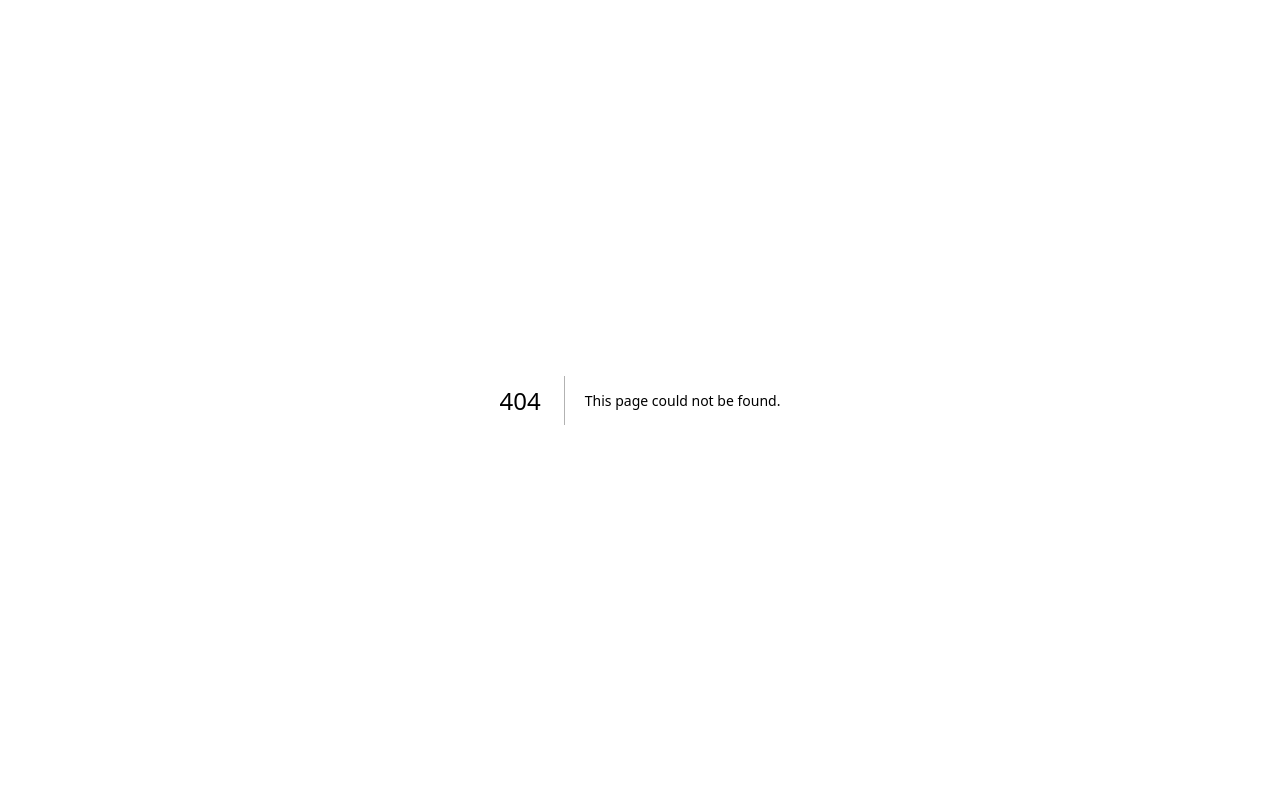
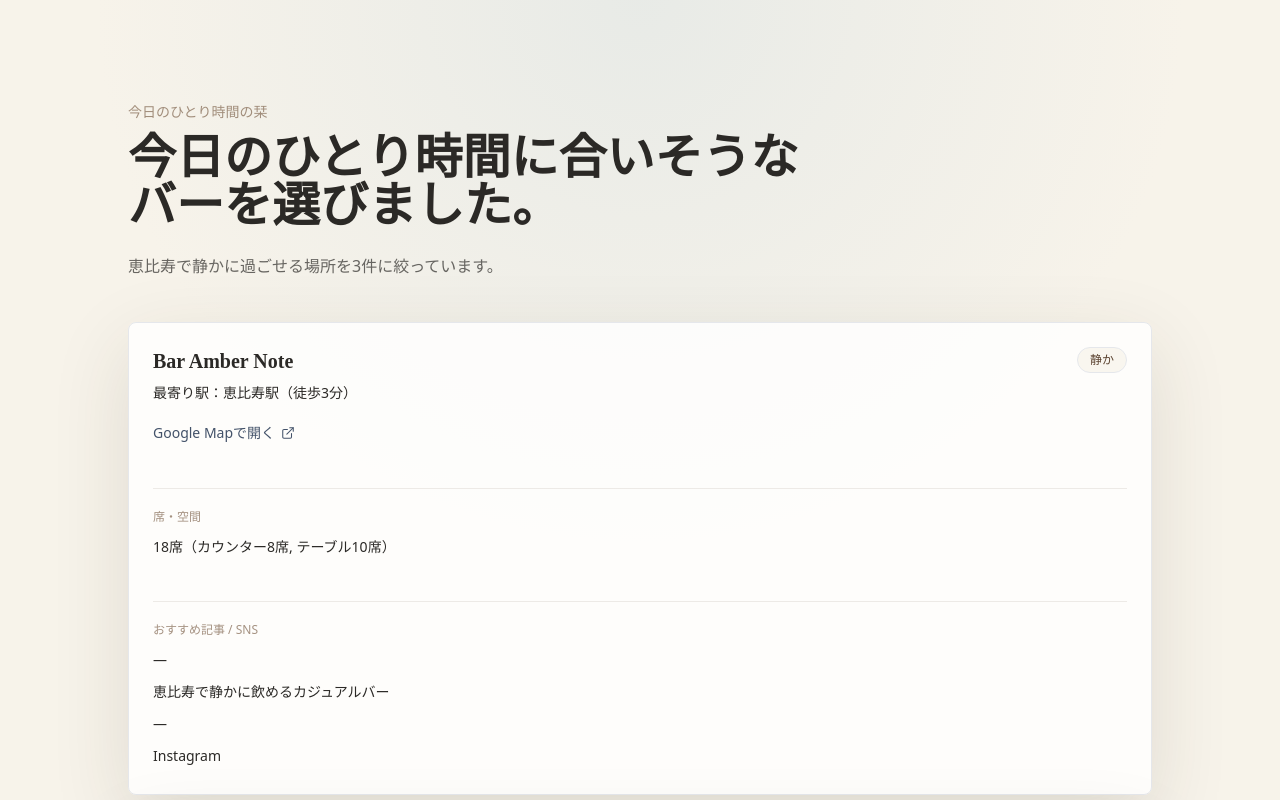
Before and after one commit to atsushimemet/hitori-no-shiori, a Next.js app: page /casual-bar in a window 1280 px wide. Before the commit this address had no page. Shown: the top 800 px of the page. Built offline with nearby package versions, Linux system fonts and the light colour scheme.

Commit message:
add: casual bar results flow

```diff
--- /dev/null
+++ b/app/casual-bar/page.tsx
@@ -0,0 +1,5 @@
+import { CasualBarView } from "@/components/bar/CasualBarView";
+
+export default function CasualBarPage() {
+  return <CasualBarView />;
+}
--- /dev/null
+++ b/components/bar/BarCard.tsx
@@ -0,0 +1,128 @@
+"use client";
+
+import { ExternalLink } from "lucide-react";
+import { motion, useReducedMotion } from "motion/react";
+import { duration, ease } from "@/components/motion/tokens";
+import type { MockBar } from "@/lib/mockBars";
+
+type BarCardProps = {
+  bar: MockBar;
+};
+
+export function BarCard({ bar }: BarCardProps) {
+  const shouldReduceMotion = useReducedMotion();
+  const cardVariants = {
+    hidden: shouldReduceMotion
+      ? { opacity: 0 }
+      : { opacity: 0, y: 18, scale: 0.98, filter: "blur(6px)" },
+    show: shouldReduceMotion
+      ? {
+          opacity: 1,
+          transition: { duration: duration.micro, ease: ease.gentle },
+        }
+      : {
+          opacity: 1,
+          y: 0,
+          scale: 1,
+          filter: "blur(0px)",
+          transition: { duration: duration.card, ease: ease.soft },
+        },
+  };
+  const lineVariants = {
+    hidden: { opacity: 0, scaleX: 0 },
+    show: {
+      opacity: 1,
+      scaleX: 1,
+      transition: {
+        delay: shouldReduceMotion ? 0 : duration.micro,
+        duration: duration.micro,
+        ease: ease.gentle,
+      },
+    },
+  };
+  const tagVariants = {
+    hidden: shouldReduceMotion ? { opacity: 0 } : { opacity: 0, y: 4 },
+    show: {
+      opacity: 1,
+      y: 0,
+      transition: {
+        delay: shouldReduceMotion ? 0 : duration.micro * 2,
+        duration: duration.micro,
+        ease: ease.gentle,
+      },
+    },
+  };
+
+  return (
+    <motion.article
+      className="rounded-lg border border-coffee/12 bg-white/80 p-5 text-left shadow-soft backdrop-blur transition-colors hover:border-coffee/20 sm:p-6"
+      transition={{ duration: duration.micro, ease: ease.gentle }}
+      variants={cardVariants}
+      whileHover={
+        shouldReduceMotion
+          ? { boxShadow: "0 24px 80px rgb(61 47 37 / 0.14)" }
+          : { y: -4, scale: 1.01, boxShadow: "0 24px 80px rgb(61 47 37 / 0.14)" }
+      }
+    >
+      <div className="flex items-start justify-between gap-4">
+        <div>
+          <h2 className="font-serif text-xl font-semibold text-ink">{bar.name}</h2>
+          <p className="mt-2 text-sm text-ink/62">
+            最寄り駅：{bar.station}（徒歩{bar.walkMinutes}分）
+          </p>
+        </div>
+        <motion.span
+          className="rounded-full border border-coffee/12 bg-paper/70 px-3 py-1 text-xs text-coffee"
+          variants={tagVariants}
+        >
+          {bar.atmosphere}
+        </motion.span>
+      </div>
+
+      <motion.a
+        className="group mt-5 inline-flex items-center gap-1.5 text-sm font-medium text-navy transition-colors hover:text-coffee"
+        href={bar.mapUrl}
+        rel="noreferrer"
+        target="_blank"
+        whileHover="hover"
+      >
+        <span>Google Mapで開く</span>
+        <motion.span
+          aria-hidden="true"
+          className="inline-flex"
+          transition={{ duration: duration.micro, ease: ease.gentle }}
+          variants={{
+            hover: shouldReduceMotion ? { opacity: 1 } : { x: 2, y: -2, opacity: 1 },
+          }}
+        >
+          <ExternalLink size={14} strokeWidth={1.8} />
+        </motion.span>
+      </motion.a>
+
+      <div className="mt-6 pt-5">
+        <motion.div
+          className="mb-5 h-px origin-left bg-coffee/10"
+          variants={lineVariants}
+        />
+        <p className="text-xs font-medium text-bark/70">席・空間</p>
+        <p className="mt-2 text-sm leading-7 text-ink/72">
+          {bar.totalSeats}席（カウンター{bar.counterSeats}席, テーブル{bar.tableSeats}席）
+        </p>
+      </div>
+
+      <div className="mt-5 pt-5">
+        <motion.div
+          className="mb-5 h-px origin-left bg-coffee/10"
+          variants={lineVariants}
+        />
+        <p className="text-xs font-medium text-bark/70">おすすめ記事 / SNS</p>
+        <div className="mt-2 space-y-1 text-sm leading-7 text-ink/72">
+          <p>—</p>
+          <p>{bar.recommendedArticle}</p>
+          <p>—</p>
+          <p>Instagram</p>
+        </div>
+      </div>
+    </motion.article>
+  );
+}
--- /dev/null
+++ b/components/bar/BarList.tsx
@@ -0,0 +1,31 @@
+"use client";
+
+import { motion, useReducedMotion } from "motion/react";
+import { BarCard } from "@/components/bar/BarCard";
+import { choreo } from "@/components/motion/tokens";
+import { mockBars } from "@/lib/mockBars";
+
+export function BarList() {
+  const shouldReduceMotion = useReducedMotion();
+
+  return (
+    <motion.div
+      className="grid gap-5"
+      initial="hidden"
+      animate="show"
+      variants={{
+        hidden: {},
+        show: {
+          transition: {
+            staggerChildren: shouldReduceMotion ? 0 : choreo.stagger,
+            delayChildren: shouldReduceMotion ? 0 : choreo.delayChildren,
+          },
+        },
+      }}
+    >
+      {mockBars.slice(0, 3).map((bar) => (
+        <BarCard bar={bar} key={bar.name} />
+      ))}
+    </motion.div>
+  );
+}
--- /dev/null
+++ b/components/bar/CasualBarView.tsx
@@ -0,0 +1,74 @@
+"use client";
+
+import { motion, useReducedMotion } from "motion/react";
+import { BarList } from "@/components/bar/BarList";
+import { choreo, duration, ease } from "@/components/motion/tokens";
+
+export function CasualBarView() {
+  const shouldReduceMotion = useReducedMotion();
+  const pageVariants = {
+    hidden: shouldReduceMotion
+      ? { opacity: 0 }
+      : { opacity: 0, y: 12, filter: "blur(8px)" },
+    show: shouldReduceMotion
+      ? { opacity: 1, transition: { duration: duration.micro, ease: ease.gentle } }
+      : {
+          opacity: 1,
+          y: 0,
+          filter: "blur(0px)",
+          transition: {
+            duration: duration.page,
+            ease: ease.soft,
+          },
+        },
+  };
+  const headingVariants = {
+    hidden: shouldReduceMotion ? { opacity: 0 } : { opacity: 0, y: 8 },
+    show: {
+      opacity: 1,
+      y: 0,
+      transition: {
+        duration: shouldReduceMotion ? duration.micro : duration.head,
+        ease: ease.soft,
+      },
+    },
+  };
+
+  return (
+    <motion.main
+      animate="show"
+      className="min-h-screen px-[var(--space-page-x)] py-[var(--space-page-y)]"
+      initial="hidden"
+      variants={pageVariants}
+    >
+      <section className="mx-auto max-w-5xl">
+        <motion.div
+          className="mb-10 max-w-2xl"
+          initial="hidden"
+          animate="show"
+          variants={{
+            hidden: {},
+            show: {
+              transition: {
+                delayChildren: choreo.delayChildren,
+                staggerChildren: shouldReduceMotion ? 0 : choreo.headingStagger,
+              },
+            },
+          }}
+        >
+          <p className="text-sm font-medium text-bark/70">今日のひとり時間の栞</p>
+          <motion.h1
+            className="mt-3 font-serif text-4xl font-semibold tracking-normal text-ink sm:text-5xl"
+            variants={headingVariants}
+          >
+            今日のひとり時間に合いそうなバーを選びました。
+          </motion.h1>
+          <motion.p className="mt-5 text-base leading-8 text-ink/70" variants={headingVariants}>
+            恵比寿で静かに過ごせる場所を3件に絞っています。
+          </motion.p>
+        </motion.div>
+        <BarList />
+      </section>
+    </motion.main>
+  );
+}
--- a/components/chat/ChatView.tsx
+++ b/components/chat/ChatView.tsx
@@ -1,11 +1,12 @@
 "use client";
 
 import { useEffect, useRef, useState } from "react";
+import { useRouter } from "next/navigation";
 import { AnimatePresence, motion, useReducedMotion } from "motion/react";
 import { AssistantLoading } from "@/components/chat/AssistantLoading";
 import { ChatComposer } from "@/components/chat/ChatComposer";
 import { ChatMessage } from "@/components/chat/ChatMessage";
-import { mockAssistantQuestion } from "@/lib/mockChat";
+import { mockAssistantBarListMessage, mockAssistantQuestion } from "@/lib/mockChat";
 
 type ChatViewProps = {
   userMessage: string;
@@ -18,13 +19,16 @@ type Message = {
 };
 
 const ASSISTANT_REPLY_DELAY = 1500;
+const ROUTE_TRANSITION_DELAY = 1200;
 
 export function ChatView({ userMessage }: ChatViewProps) {
+  const router = useRouter();
   const shouldReduceMotion = useReducedMotion();
   const conversationRef = useRef<HTMLDivElement>(null);
   const composerRef = useRef<HTMLTextAreaElement>(null);
   const [composerValue, setComposerValue] = useState("");
   const [isAssistantLoading, setIsAssistantLoading] = useState(true);
+  const [isNavigating, setIsNavigating] = useState(false);
   const [messages, setMessages] = useState<Message[]>([
     {
       content: userMessage,
@@ -60,7 +64,7 @@ export function ChatView({ userMessage }: ChatViewProps) {
   function handleComposerSubmit() {
     const nextMessage = composerValue.trim();
 
-    if (!nextMessage || isAssistantLoading) {
+    if (!nextMessage || isAssistantLoading || isNavigating) {
       return;
     }
 
@@ -74,11 +78,34 @@ export function ChatView({ userMessage }: ChatViewProps) {
     ]);
     setComposerValue("");
     setIsAssistantLoading(true);
+
+    window.setTimeout(
+      () => {
+        setMessages((current) => [
+          ...current,
+          {
+            content: mockAssistantBarListMessage,
+            id: "assistant-bar-list-message",
+            role: "assistant",
+          },
+        ]);
+        setIsAssistantLoading(false);
+        setIsNavigating(true);
+
+        window.setTimeout(
+          () => {
+            router.push("/casual-bar");
+          },
+          shouldReduceMotion ? 250 : ROUTE_TRANSITION_DELAY,
+        );
+      },
+      shouldReduceMotion ? 400 : ASSISTANT_REPLY_DELAY,
+    );
   }
 
   return (
     <motion.main
-      animate={{ opacity: 1, y: 0 }}
+      animate={{ opacity: isNavigating ? 0 : 1, y: isNavigating && !shouldReduceMotion ? -10 : 0 }}
       className="flex min-h-screen flex-col bg-transparent px-[var(--space-page-x)] py-6 sm:py-8"
       initial={{ opacity: 0, y: shouldReduceMotion ? 0 : 12 }}
       transition={{ duration: shouldReduceMotion ? 0.2 : 0.42, ease: [0.4, 0, 0.2, 1] }}
@@ -113,7 +140,7 @@ export function ChatView({ userMessage }: ChatViewProps) {
           </AnimatePresence>
         </div>
         <ChatComposer
-          disabled={isAssistantLoading}
+          disabled={isAssistantLoading || isNavigating}
           onChange={setComposerValue}
           onSubmit={handleComposerSubmit}
           ref={composerRef}
--- /dev/null
+++ b/components/motion/tokens.ts
@@ -0,0 +1,17 @@
+export const ease = {
+  soft: [0.22, 1, 0.36, 1],
+  gentle: [0.4, 0, 0.2, 1],
+} as const;
+
+export const duration = {
+  page: 0.65,
+  head: 0.5,
+  card: 0.55,
+  micro: 0.2,
+} as const;
+
+export const choreo = {
+  headingStagger: 0.08,
+  delayChildren: 0.15,
+  stagger: 0.12,
+} as const;
--- /dev/null
+++ b/lib/mockBars.ts
@@ -0,0 +1,47 @@
+export type MockBar = {
+  atmosphere: "静か" | "ほどよい賑わい" | "賑やか";
+  counterSeats: number;
+  mapUrl: string;
+  name: string;
+  recommendedArticle: string;
+  station: string;
+  tableSeats: number;
+  totalSeats: number;
+  walkMinutes: number;
+};
+
+export const mockBars: MockBar[] = [
+  {
+    atmosphere: "静か",
+    counterSeats: 8,
+    mapUrl: "https://www.google.com/maps/search/?api=1&query=Bar%20Amber%20Note%20Ebisu",
+    name: "Bar Amber Note",
+    recommendedArticle: "恵比寿で静かに飲めるカジュアルバー",
+    station: "恵比寿駅",
+    tableSeats: 10,
+    totalSeats: 18,
+    walkMinutes: 3,
+  },
+  {
+    atmosphere: "ほどよい賑わい",
+    counterSeats: 10,
+    mapUrl: "https://www.google.com/maps/search/?api=1&query=Evening%20Stand%20Ebisu",
+    name: "Evening Stand Ebisu",
+    recommendedArticle: "仕事帰りに寄りたい恵比寿のバー",
+    station: "恵比寿駅",
+    tableSeats: 14,
+    totalSeats: 24,
+    walkMinutes: 5,
+  },
+  {
+    atmosphere: "静か",
+    counterSeats: 6,
+    mapUrl: "https://www.google.com/maps/search/?api=1&query=Book%20%26%20Glass%20Ebisu",
+    name: "Book & Glass Ebisu",
+    recommendedArticle: "ひとりで過ごしやすい夜の隠れ家",
+    station: "恵比寿駅",
+    tableSeats: 6,
+    totalSeats: 12,
+    walkMinutes: 7,
+  },
+];
--- a/lib/mockChat.ts
+++ b/lib/mockChat.ts
@@ -3,3 +3,5 @@ export const mockInitialUserMessage = "仕事から離れて、静かな喫茶
 export const assistantLoadingText = "今日のひとり時間を探しています";
 
 export const mockAssistantQuestion = "近所のバーですね、場所はどちらを希望されますか？";
+
+export const mockAssistantBarListMessage = "恵比寿ですね、以下のバーをリストアップしました。";
```
Also changed, not shown: 2 other files (tests, documents, lock files or other folders).
